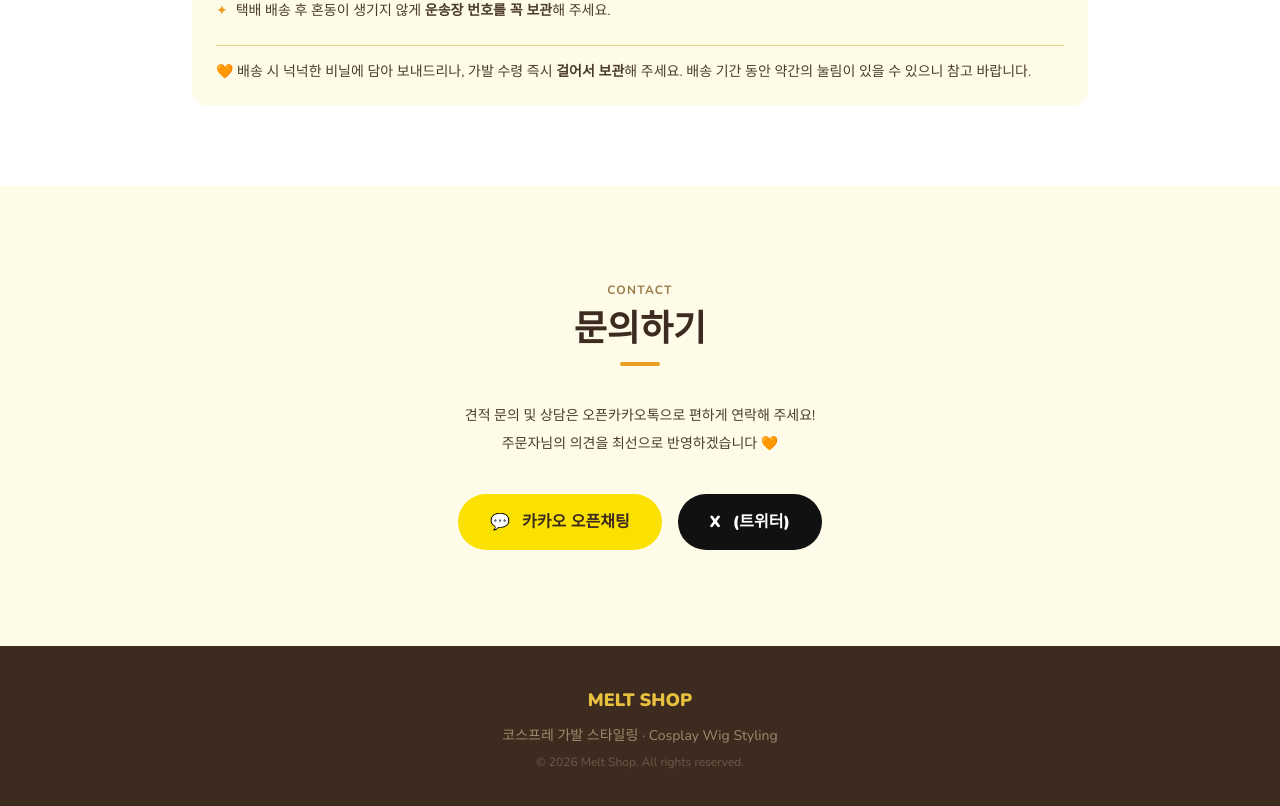
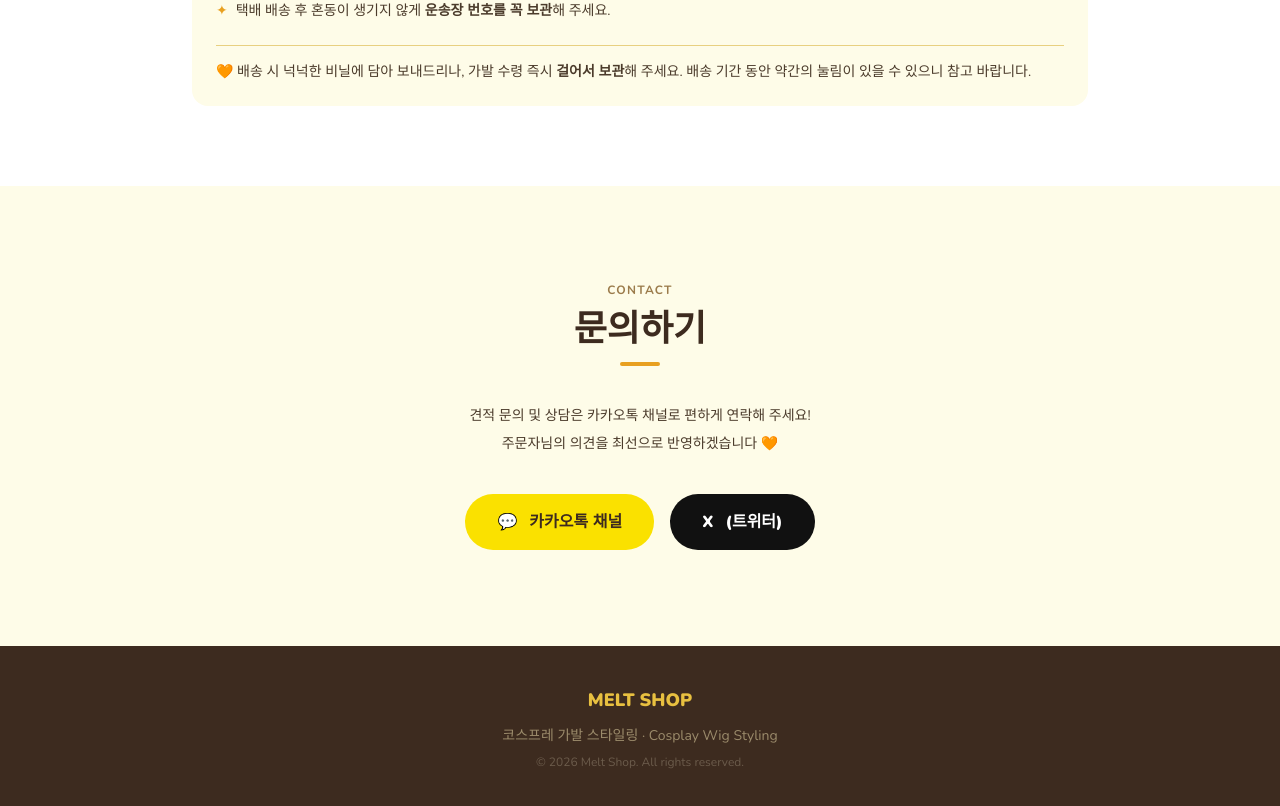
Before and after one commit to mapakun/meltshop-web, a Nuxt app: page / in a window 1280 px wide. Shown: the part 2783-3589 px from the top of the page. Built offline with nearby package versions, Linux system fonts and the light colour scheme.

Commit message:
:wrench: change kakao link

```diff
--- a/app/components/ContactSection.vue
+++ b/app/components/ContactSection.vue
@@ -8,18 +8,18 @@
       <div class="w-10 h-1 rounded-full mx-auto mb-10" style="background-color: #E8A020;"></div>
 
       <!-- 설명 -->
-      <p class="text-sm mb-2" style="color: #4B3B2B;">견적 문의 및 상담은 오픈카카오톡으로 편하게 연락해 주세요!</p>
+      <p class="text-sm mb-2" style="color: #4B3B2B;">견적 문의 및 상담은 카카오톡 채널로 편하게 연락해 주세요!</p>
       <p class="text-sm mb-10" style="color: #4B3B2B;">주문자님의 의견을 최선으로 반영하겠습니다 🧡</p>
 
       <!-- 버튼 -->
       <div class="flex flex-col sm:flex-row items-center justify-center gap-4">
         <a
-            href="https://open.kakao.com/o/sE2glhmi"
+            href="https://pf.kakao.com/_dxefxnX"
             target="_blank"
             class="flex items-center gap-3 px-8 py-4 rounded-full font-black text-base transition-opacity hover:opacity-90"
             style="background-color: #FAE100; color: #3D2B1F;"
         >
-          <span>💬</span> 카카오 오픈채팅
+          <span>💬</span> 카카오톡 채널
         </a>
         <a
             href="https://x.com/Melt_Wig"
--- a/app/components/FloatingContact.vue
+++ b/app/components/FloatingContact.vue
@@ -1,6 +1,6 @@
 <template>
   <a
-      href="https://open.kakao.com/o/sE2glhmi"
+      href="https://pf.kakao.com/_dxefxnX"
       target="_blank"
       class="fixed bottom-6 right-6 z-50 flex items-center gap-2 px-4 py-3 rounded-full font-black text-sm shadow-lg transition-transform hover:scale-105"
       style="background-color: #FAE100; color: #3D2B1F;"
--- a/app/components/HeroSection.vue
+++ b/app/components/HeroSection.vue
@@ -16,7 +16,8 @@
 
     <!-- 버튼 -->
     <a
-        href="#contact"
+        href="https://pf.kakao.com/_dxefxnX"
+        target="_blank"
         class="flex items-center gap-2 bg-yellow-400 hover:bg-yellow-500 text-gray-900 font-bold px-8 py-3 rounded-full transition-colors"
     >
       <span>●</span> 견적 문의하기
```
Also changed, not shown: 1 other file (tests, documents, lock files or other folders).
